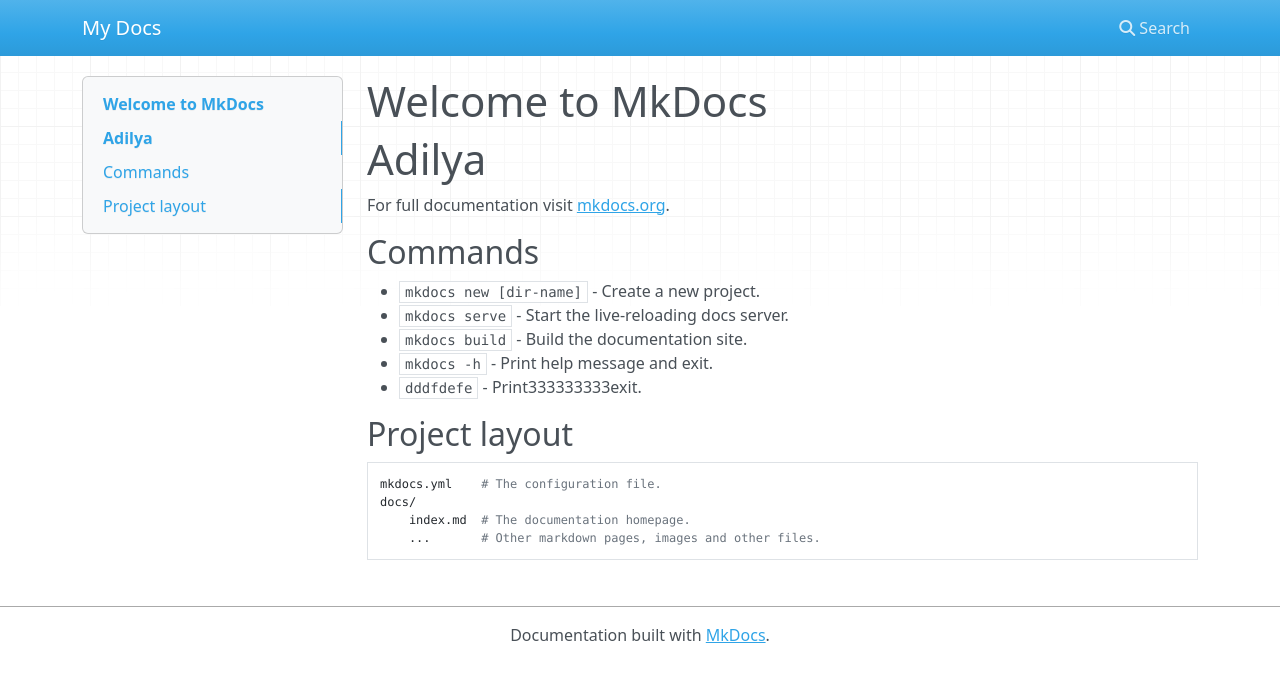
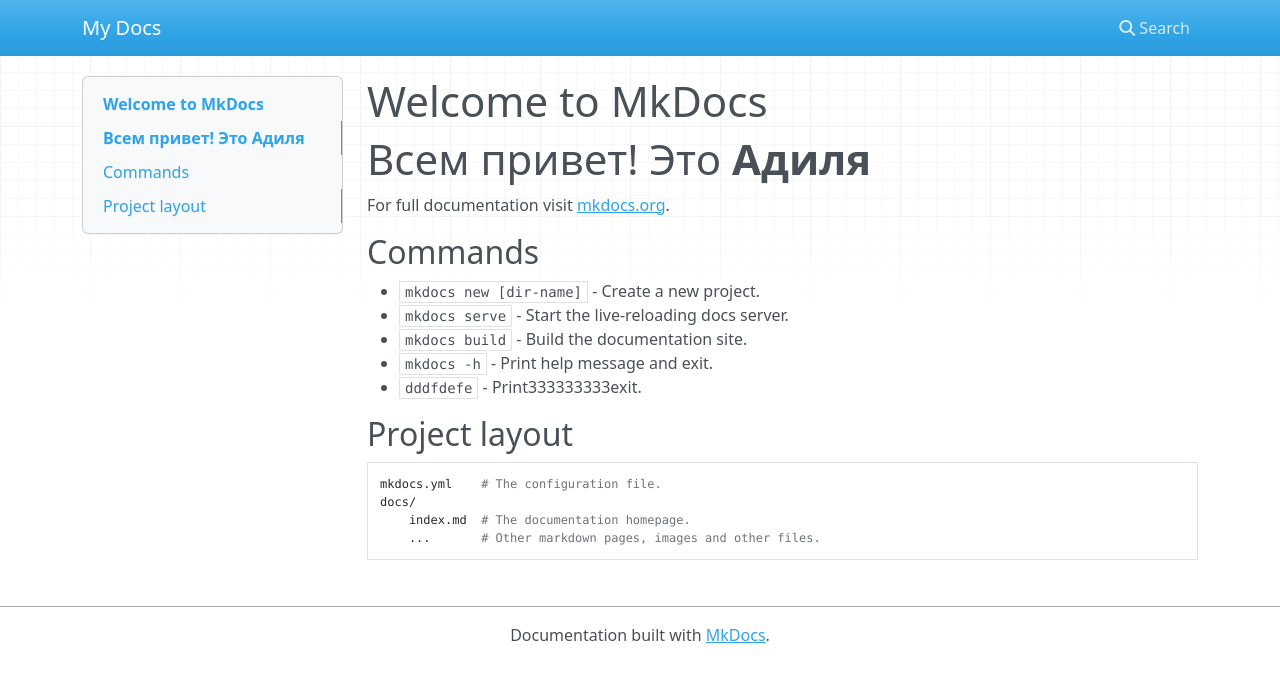
Before and after one commit to Adilya-Batyrbekova/mkdocs-site, an MkDocs documentation site: the page built from docs/index.md, in a window 1280 px wide. Shown: the top 682 px of the page. Built offline with MkDocs 1.6.1, drawn with Linux system fonts in a browser that asks for light colours; nearby versions of some CDN libraries.

Commit message:
Всем привет

```diff
--- a/docs/index.md
+++ b/docs/index.md
@@ -1,6 +1,6 @@
 # Welcome to MkDocs
 
-# Adilya
+# Всем привет! Это **Адиля**
 
 For full documentation visit [mkdocs.org](https://www.mkdocs.org).
 
```
